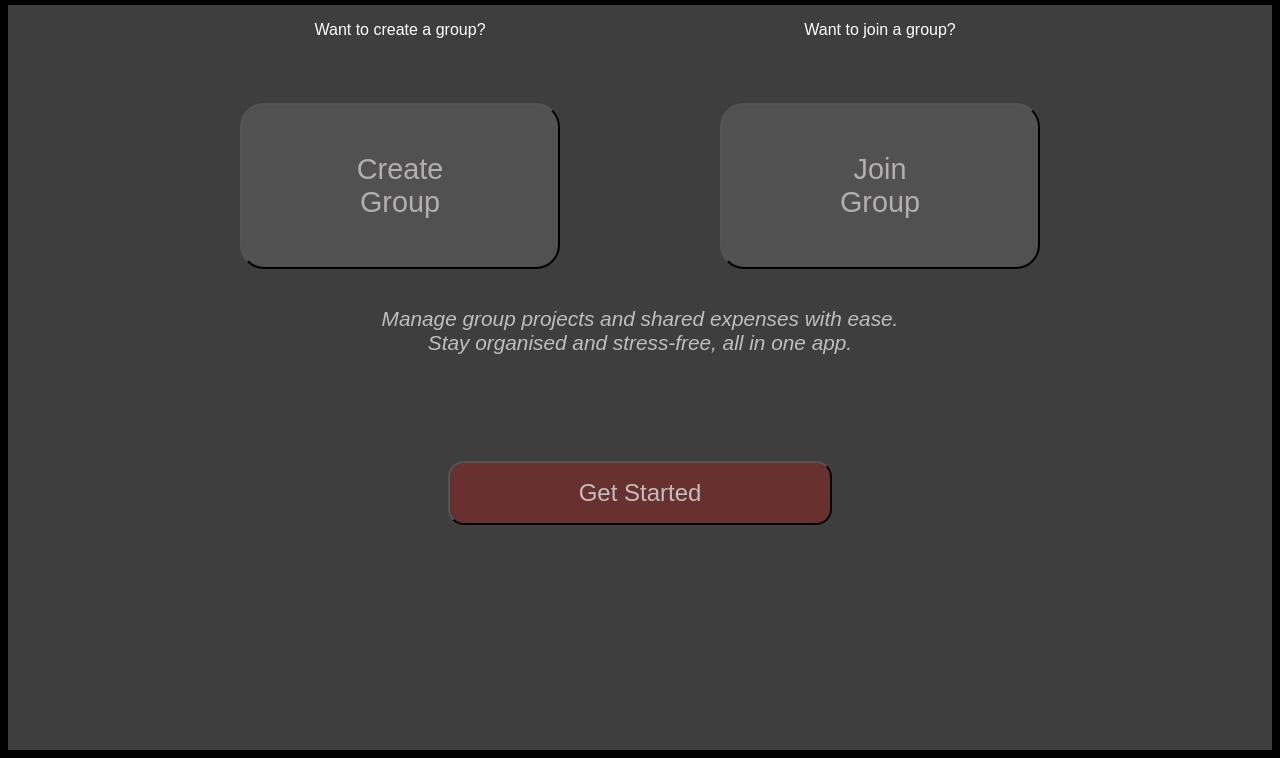
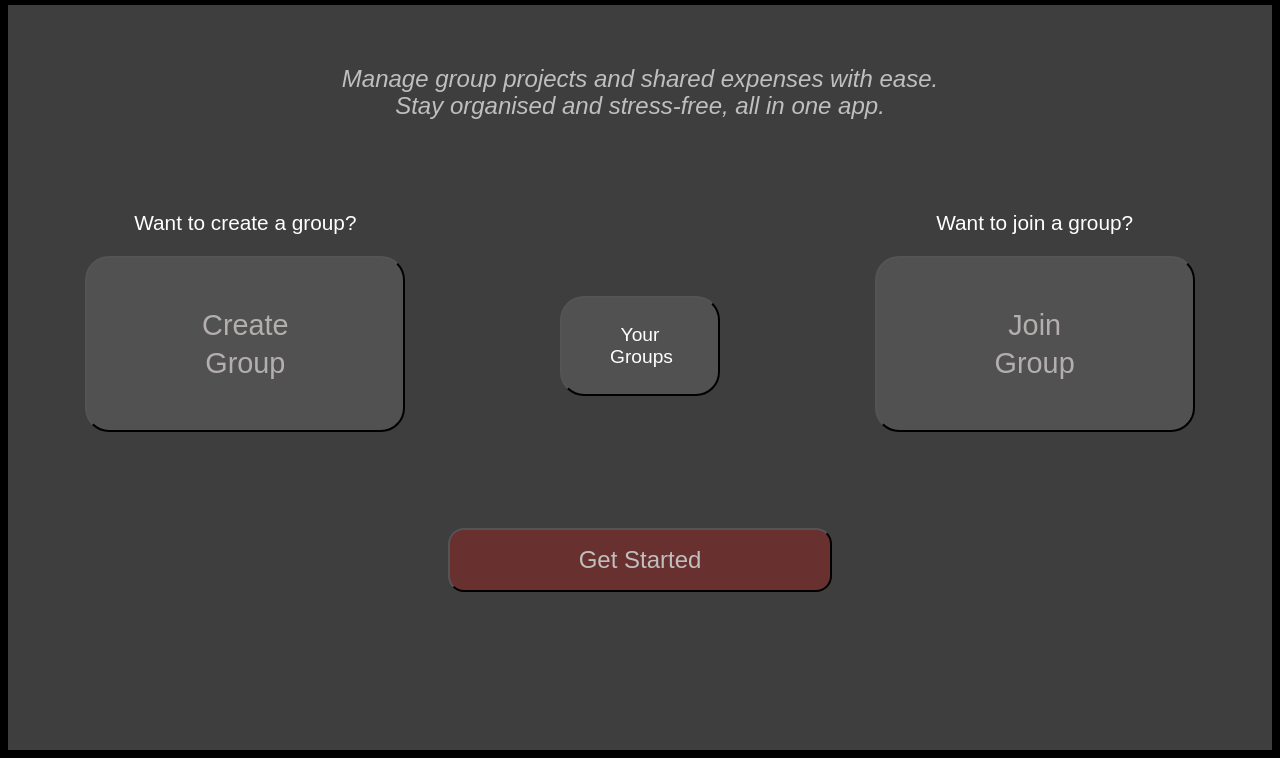
Before and after one commit to SETAP-1C2/House-Sharing-App, a website: page frontend/index.html in a window 1280 px wide. Shown: the part 42-800 px from the top of the page. Drawn offline with Linux system fonts and the light colour scheme.

Commit message:
made usability changes to homepage and implemented group list idea

```diff
--- a/frontend/index.html
+++ b/frontend/index.html
@@ -7,49 +7,56 @@
     <link rel="stylesheet" href="style.css">
 </head>
 <body>
-    <div class="navigation_bar">
-        <div class="logo">Header
+    <section class="navigation_bar">
+        <section class="logo">Header
             <span>
                 App Logo
             </span>
-        </div>
+        </section>
 
-        <div class="page_links">
+        <section class="page_links">
             <a href="index.html">Home</a>
             <a href="features.html">Features</a>
             <a href="pricing.html">Pricing</a>
             <a href="faqs.html">FAQs</a>
             <a href="contact.html">Contact Us</a>
             <a href="login.html">Login / Sign Up</a>
-        </div>
-    </div>
+        </section>
+    </section>
 
-    <div class= "allCentered">
-        <section class="flex">
-            <section>
-                <p class="groupQuestion">Want to create a group?</p>
-                <button class="button">
-                    <div>Create</div>
-                    <div>Group</div>
-                </button>
-            </section>
+    <section class= "catchyText">
+        <p>Manage group projects and shared expenses with ease. </p>
+        <p>Stay organised and stress-free, all in one app.</p>
+    </section>
 
-            <section>
-                <p class="groupQuestion">Want to join a group?</p>
-                <button class="button">
-                    <div>Join</div>
-                    <div>Group</div>
-                </button>
-            </section>
+
+    <section class="flex">
+        <section>
+            <p class="groupQuestion">Want to create a group?</p>
+            <button class="button">
+                <section>Create</section>
+                <section>Group</section>
+            </button>
         </section>
 
-        <section class= "catchyText">
-            <p>Manage group projects and shared expenses with ease. </p>
-            <p>Stay organised and stress-free, all in one app.</p>
+        <section>
+            <a href="grouplist.html">
+                <button id="grpButton">
+                    <section>Your</section>
+                    <section>Groups</section>
+                </button>
+            </a>
         </section>
 
-        <a href="login.html"><button class="AppClick">Get Started</button></a>
+        <section>
+            <p class="groupQuestion">Want to join a group?</p>
+            <button class="button">
+                <section>Join</section>
+                <section>Group</section>
+            </button>
+        </section>
+    </section>
 
-    </div>
+    <a href="login.html" class="getStarted"><button>Get Started</button></a>
 </body>
 </html>
--- a/frontend/style.css
+++ b/frontend/style.css
@@ -61,61 +61,90 @@ body {
 }
 
 
-
-.allCentered{
+.catchyText {
     justify-items: center;
+    font-style: italic;
+    font-size: 1.5rem;
+    color: rgb(193, 190, 190);
+    line-height: 0.2rem;
+    margin-top: 4.5rem;
 }
 
 
+
 .button {
-    margin-top: 4rem;
+    margin: auto;
     background-color: rgba(101, 100, 100, 0.489);
     color: rgb(180, 175, 175);
     width: 20rem;
+    height: 11rem ;
     display:flex;
     flex-direction: column;
-    align-items: center;
     font-size: 1.8rem;
     border-radius: 1.5rem;
     padding: 3rem;
 }
 
-.allCentered .flex {
+
+.flex {
+    justify-content: center;
     display:flex;
     flex-direction: row;
-    gap: 10rem;
 
 }
 
-.groupQuestion {
-    justify-self: center;
-    line-height: ;
+.flex section{
+    margin: auto;
 }
 
 
-.allCentered .catchyText {
-    justify-items: center;
-    font-style: italic;
-    font-size: 1.3rem;
-    color: rgb(193, 190, 190);
-    line-height: 0.2rem;
-    margin-top: 3rem;
+.flex section a {
+    text-decoration: none;
 }
 
-.AppClick {
-   color:  rgb(193, 190, 190);
-   border-radius: 1rem;
-   background-color: rgb(105, 48, 48);
-   width: 24rem;
-   padding: 1rem;
-   margin-top: 6rem;
-   font-size: 1.5rem;
+
+#grpButton {
+    margin: auto;
+    margin-top: 8rem;
+    background-color: rgba(101, 100, 100, 0.489);
+    color: white;
+    width: 10rem;
+    height: 1rem ;
+    display:flex;
+    flex-direction: column;
+    justify-content: center;
+    font-size: 1.2rem;
+    border-radius: 1.5rem;
+    padding: 3rem;
 }
 
-.AppClick a{
+
+.groupQuestion {
+    justify-self: center;
+    font-size: 1.3rem;
+    margin-top: 5rem;
+
+}
+
+
+.getStarted{
+    display: flex;
+    justify-content: center;
     text-decoration: none;
     color: white;
 }
+
+
+.getStarted button {
+    color:  rgb(193, 190, 190);
+    border-radius: 1rem;
+    background-color: rgb(105, 48, 48);
+    width: 24rem;
+    padding: 1rem;
+    margin-top: 6rem;
+    font-size: 1.5rem;
+ }
+
 
 .features {
     font-style: italic;
```
Also changed, not shown: frontend/grouplist.html (added, +12 -0 lines).
